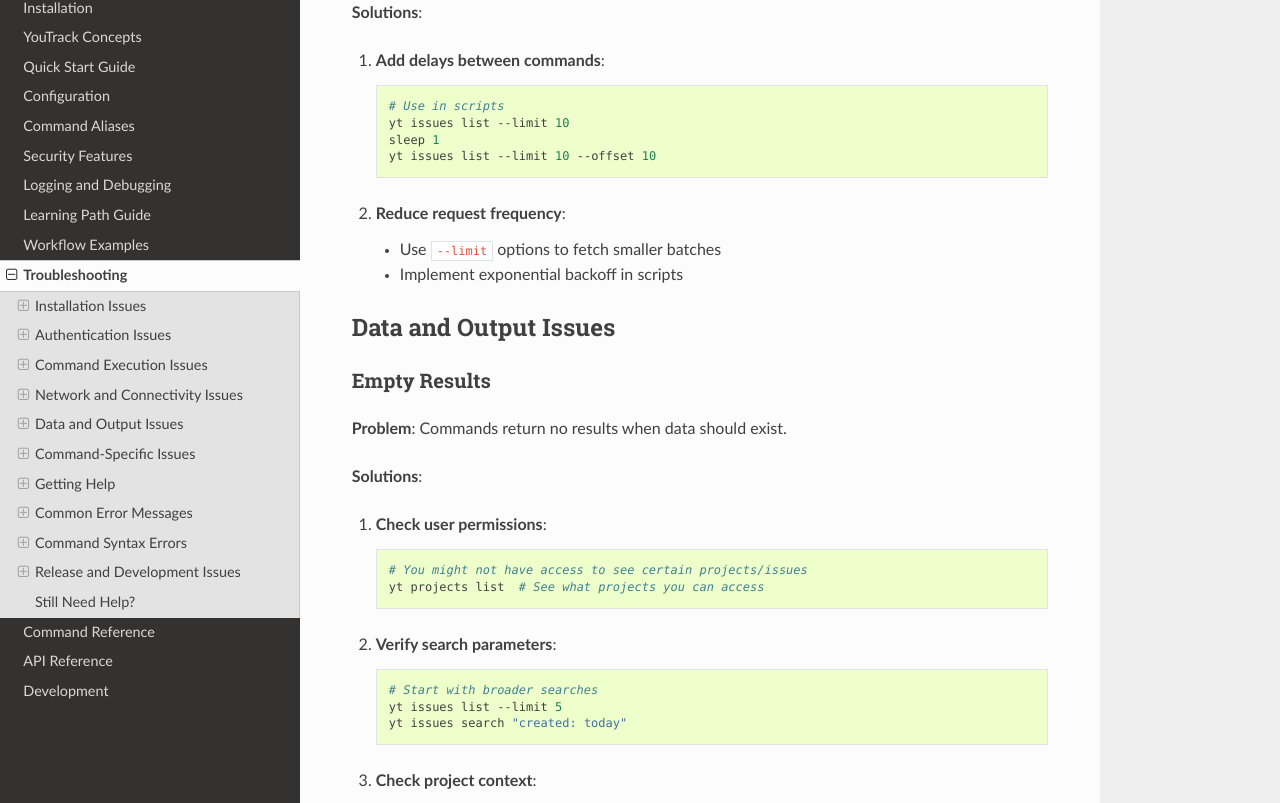
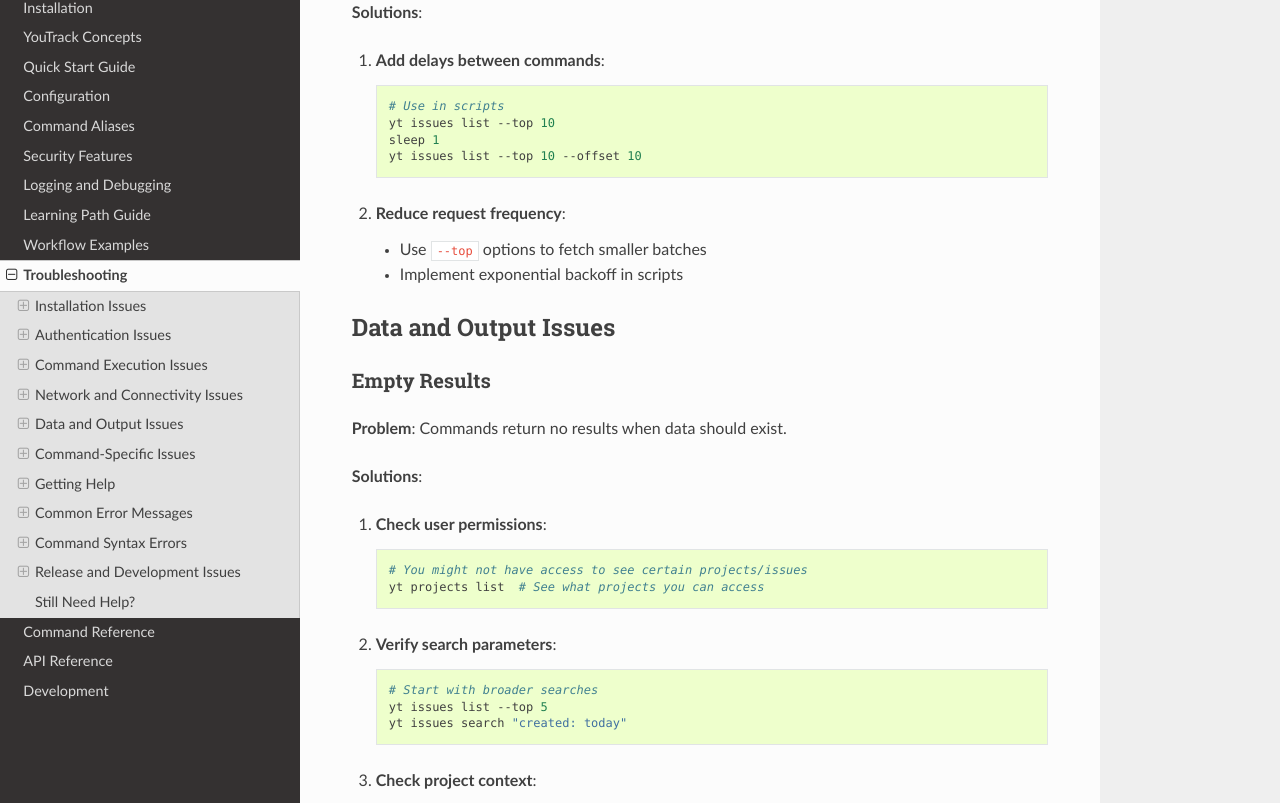
Before and after one commit to ryancheley/yt-cli, a Sphinx documentation site: the page built from docs/troubleshooting.rst, in a window 1280 px wide and 1400 px high, scrolled down 7708 px. Shown: the part 144-947 px from the top of the window. Built offline with Sphinx 7.4.7 and the Read the Docs theme 3.1.0, drawn with Linux system fonts in a browser that asks for light colours; pages that are not in the unit, such as notebooks, are missing from menus; some of the changed text lies outside the part shown.

Commit message:
📚 Fix incorrect command in 'yt tutorial issues' interactive guide (#280)
- Update tutorial module to use correct --top flag instead of --limit
- Fix documentation examples in troubleshooting.rst to use --top
- The correct command is 'yt issues list --top 10'

Fixes #270

🤖 Generated with [Claude Code](https://claude.ai/code)

Co-authored-by: Claude <noreply@anthropic.com>

```diff
--- a/docs/troubleshooting.rst
+++ b/docs/troubleshooting.rst
@@ -366,13 +366,13 @@ Rate Limiting
    .. code-block:: bash
 
       # Use in scripts
-      yt issues list --limit 10
+      yt issues list --top 10
       sleep 1
-      yt issues list --limit 10 --offset 10
+      yt issues list --top 10 --offset 10
 
 2. **Reduce request frequency**:
 
-   - Use ``--limit`` options to fetch smaller batches
+   - Use ``--top`` options to fetch smaller batches
    - Implement exponential backoff in scripts
 
 Data and Output Issues
@@ -397,7 +397,7 @@ Empty Results
    .. code-block:: bash
 
       # Start with broader searches
-      yt issues list --limit 5
+      yt issues list --top 5
       yt issues search "created: today"
 
 3. **Check project context**:
@@ -459,7 +459,7 @@ Issue Creation Fails
 
       # Check valid values first:
       yt projects list  # For project keys
-      yt issues list --limit 1  # To see valid field examples
+      yt issues list --top 1  # To see valid field examples
 
 3. **Special characters in summary**:
 
@@ -608,8 +608,8 @@ Verify your setup is working:
    yt auth login --test
 
    # Test basic operations
-   yt projects list --limit 1
-   yt issues list --limit 1
+   yt projects list --top 1
+   yt issues list --top 1
 
 Common Error Messages
 ---------------------
```
Also changed, not shown: 1 other file.
